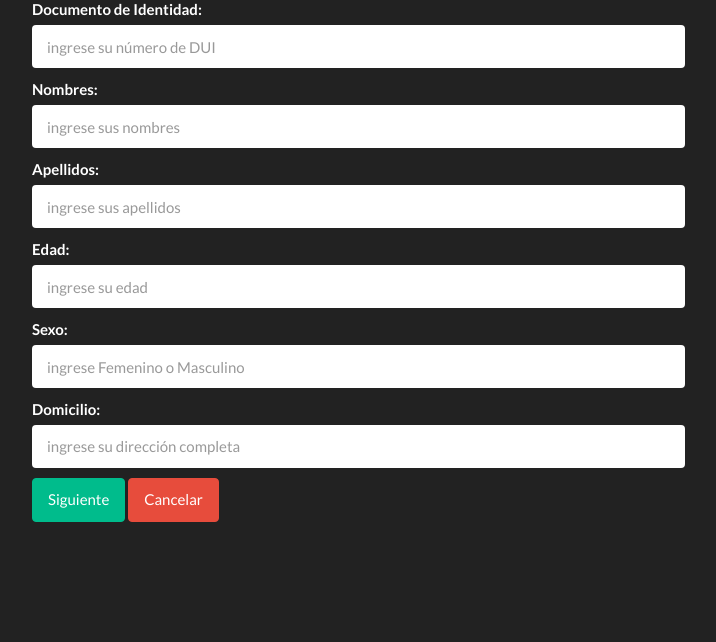
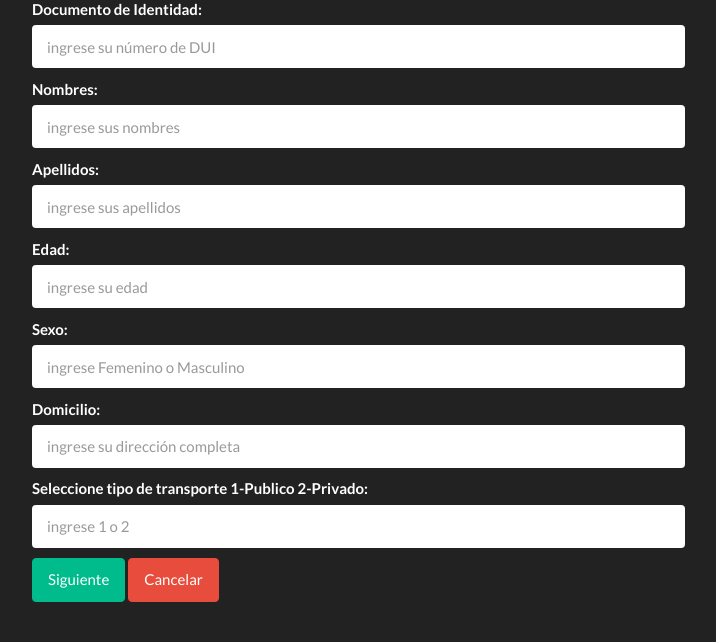
Before and after one commit to repositorioUES/ProyectoEncuesta, a Django app: page /CrearUsuario/ in a window 1280 px wide. Shown: the part 158-800 px from the top of the page, without its empty margins (38-754 px from the left). Run offline with Django 3.2, Linux system fonts and the light colour scheme.

Commit message:
(go11001) agregando campo de seleccionar transporte

```diff
--- a/DjangoProject/ProTransApp/forms.py
+++ b/DjangoProject/ProTransApp/forms.py
@@ -11,6 +11,7 @@ class UsuarioForm(forms.ModelForm):
 		'edad',
 		'sexo',
 		'domicilio',
+		'tipo_transporte'
 		]
 
 		labels = {
@@ -20,6 +21,7 @@ class UsuarioForm(forms.ModelForm):
 		'edad' : 'Edad',
 		'sexo' : 'Sexo',
 		'domicilio' : 'Domicilio',
+		'tipo_transporte' : 'Seleccione tipo de transporte  1-Publico  2-Privado' ,
 		}
 
 		widgets = {
@@ -29,4 +31,5 @@ class UsuarioForm(forms.ModelForm):
 			'edad':forms.NumberInput(attrs={'placeholder': "ingrese su edad",'class':'form-control'}),
 			'sexo':forms.TextInput(attrs={'placeholder': "ingrese Femenino o Masculino",'class':'form-control'}),
 			'domicilio':forms.TextInput(attrs={'placeholder': "ingrese su dirección completa ",'class':'form-control'}),
+			'tipo_transporte':forms.TextInput(attrs={'placeholder': "ingrese 1 o 2 ",'class':'form-control'}),
 		}
--- a/DjangoProject/ProTransApp/models.py
+++ b/DjangoProject/ProTransApp/models.py
@@ -10,6 +10,7 @@ class Usuario(models.Model):
 	edad = models.IntegerField()
 	sexo = models.CharField(max_length = 10)
 	domicilio = models.CharField(max_length = 50)
+	tipo_transporte = models.ForeignKey('Tipo_transporte', on_delete = models.SET_NULL, null=True)
 
 	def __str__(self):
 		return self.nombre
--- a/DjangoProject/ProTransApp/urls.py
+++ b/DjangoProject/ProTransApp/urls.py
@@ -5,5 +5,6 @@ from .views import Inicio,UsuarioCrear
 urlpatterns = [
   path('', Inicio.as_view(), name = 'inicio'),
   path('CrearUsuario/', UsuarioCrear.as_view(), name= 'crear_usuario'),
+  #path('CrearUsuario/Seleccionar', SeleccionarTransporte.as_view(), name= 'seleccionar'),
 
 ]
--- a/DjangoProject/templates/Usuario_Form.html
+++ b/DjangoProject/templates/Usuario_Form.html
@@ -1,5 +1,12 @@
 {% extends 'index.html' %}
 {% block title %}Crear registro{% endblock %}
+{% block navbar2 %}
+ 			<li class="dropdown">
+              <a href="">Consultar reclamo</a>
+            </li>
+
+{% endblock %}
+
 {% block content %}
 <div class="container">
 	<div class ="row justify-content center">
--- a/DjangoProject/templates/index.html
+++ b/DjangoProject/templates/index.html
@@ -27,7 +27,7 @@
 
 		  <ul class="nav navbar-nav">
             <li class="dropdown">
-              <a href="{% url 'inicio' %}">Realizar reclamo</a>
+              <a href="{% url 'crear_usuario' %}">Realizar reclamo</a>
             </li>
             <li class="dropdown">
               <a href="">Consultar reclamo</a>
```
Also changed, not shown: DjangoProject/ProTransApp/migrations/0003_usuario_tipo_transporte.py (added), DjangoProject/ProTransApp/views.py (line endings or trailing spaces).
